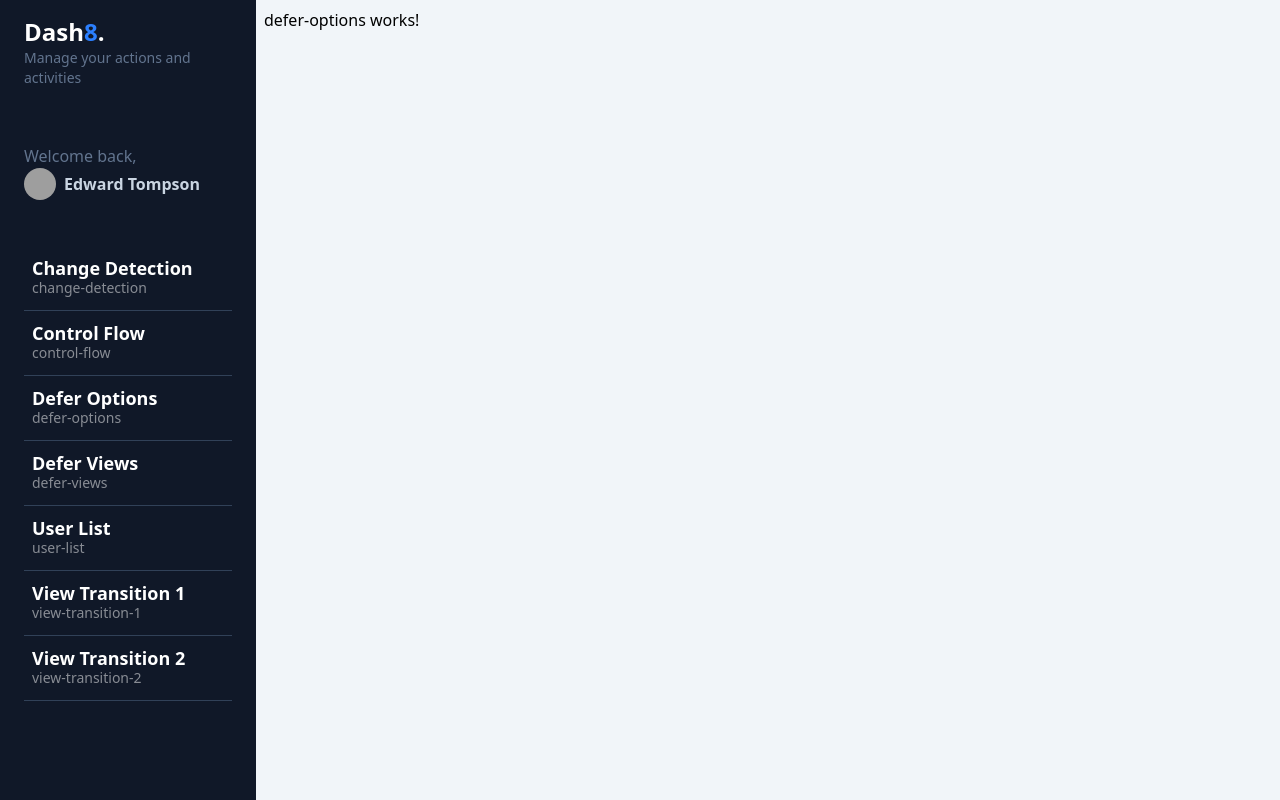
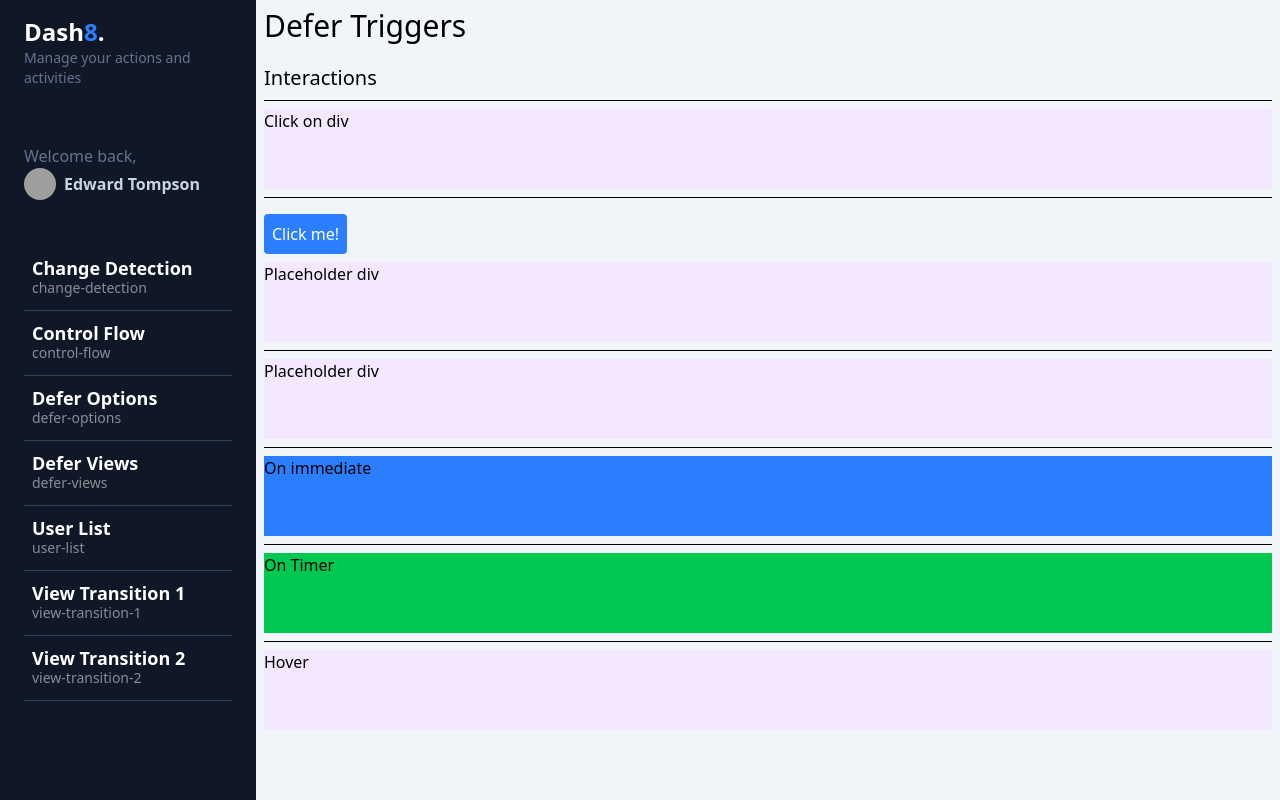
Before and after one commit to marco-soria/ang-demo-dashboard, an Angular app: page /dashboard/defer-options in a window 1280 px wide. Built offline with nearby package versions, Linux system fonts and the light colour scheme; grey boxes are pictures that could not be loaded.

Commit message:
defer options

```diff
--- a/src/app/dashboard/pages/defer-options/defer-options.html
+++ b/src/app/dashboard/pages/defer-options/defer-options.html
@@ -1 +1,81 @@
-<p>defer-options works!</p>
+<app-title title="Defer Triggers" />
+
+<section>
+  <h1 class="text-xl">Interactions</h1>
+  <hr class="my-2" />
+
+  @defer (on interaction ) {
+  <app-heavy-loaders-fast cssClass="bg-blue-500 h-20">
+    <span>On Interaction</span>
+  </app-heavy-loaders-fast>
+  } @placeholder {
+  <div class="w-full h-20 bg-purple-100">Click on div</div>
+  }
+</section>
+
+<section>
+  <hr class="my-2" />
+
+  <button
+    #btnInteraction
+    class="p-2 bg-blue-500 hover:bg-blue-700 transition-all rounded text-white my-2"
+  >
+    Click me!
+  </button>
+
+  @defer ( on interaction( btnInteraction ) ) {
+  <app-heavy-loaders-fast cssClass="bg-blue-500 h-20">
+    <span>On Interaction</span>
+  </app-heavy-loaders-fast>
+  } @placeholder {
+  <div class="w-full h-20 bg-purple-100">Placeholder div</div>
+  }
+</section>
+
+<section>
+  <hr class="my-2" />
+
+  @defer ( on hover ) {
+  <app-heavy-loaders-fast cssClass="bg-blue-500 h-20">
+    <span>On Interaction</span>
+  </app-heavy-loaders-fast>
+  } @placeholder {
+  <div class="w-full h-20 bg-purple-100">Placeholder div</div>
+  }
+</section>
+
+<section>
+  <hr class="my-2" />
+
+  @defer ( on immediate ) {
+  <app-heavy-loaders-fast cssClass="bg-blue-500 h-20">
+    <span>On immediate</span>
+  </app-heavy-loaders-fast>
+  } @placeholder {
+  <div class="w-full h-20 bg-purple-100">Placeholder div</div>
+  }
+</section>
+
+<section>
+  <hr class="my-2" />
+
+  @defer ( on timer( 2000 ) ) {
+  <app-heavy-loaders-fast cssClass="bg-green-500 h-20">
+    <span>On Timer</span>
+  </app-heavy-loaders-fast>
+  } @placeholder {
+  <div class="w-full h-20 bg-purple-100">2 Seconds</div>
+  }
+</section>
+
+<section>
+  <hr class="my-2" />
+
+  @defer ( on hover; prefetch on idle ) {
+  <app-heavy-loaders-fast cssClass="bg-green-500 h-20">
+    <span>On hover, idle</span>
+  </app-heavy-loaders-fast>
+  } @placeholder {
+  <div class="w-full h-20 bg-purple-100">Hover</div>
+  }
+</section>
--- a/src/app/dashboard/pages/defer-options/defer-options.ts
+++ b/src/app/dashboard/pages/defer-options/defer-options.ts
@@ -1,8 +1,10 @@
 import { Component } from '@angular/core';
+import { HeavyLoadersFast } from '../../../shared/heavy-loaders/heavy-loaders-fast';
+import { Title } from '../../../shared/title/title';
 
 @Component({
   selector: 'app-defer-options',
-  imports: [],
+  imports: [HeavyLoadersFast, Title],
   templateUrl: './defer-options.html',
 })
 export default class DeferOptions {}
```
